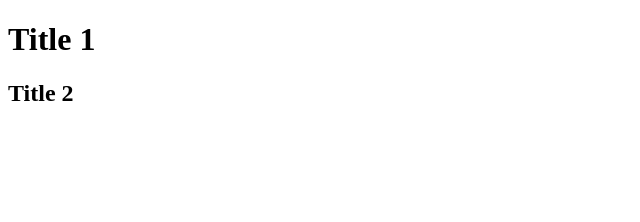
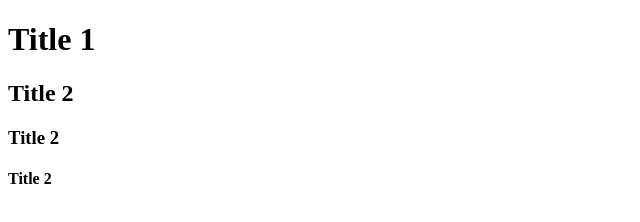
Before and after one commit to Dimitry-P/test-4, a plain HTML site: page index.html in a window 1280 px wide. Shown: the whole page, without its empty margins (0-640 px from the left). Drawn offline with Linux system fonts and the light colour scheme.

Commit message:
add two titles

```diff
--- a/index.html
+++ b/index.html
@@ -8,5 +8,7 @@
 <body>
     <h1>Title 1</h1>
     <h2>Title 2</h2>
+    <h3>Title 2</h3>
+    <h4>Title 2</h4>
 </body>
 </html>
```
